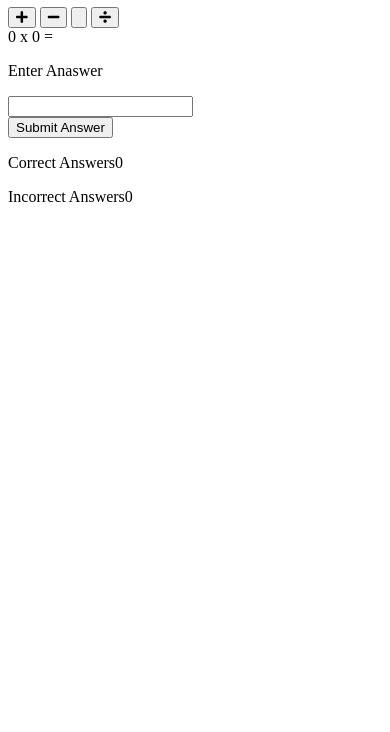
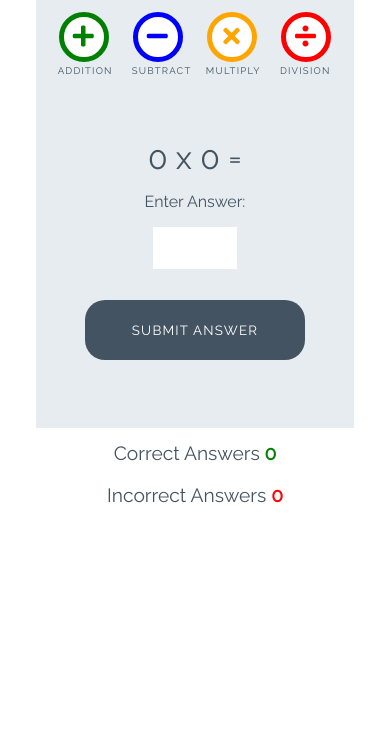
Before and after one commit to Redsskull/love-maths, a plain HTML site: page index.html in a window 390 px wide. Shown: the part 112-844 px from the top of the page. Drawn offline with Linux system fonts and the light colour scheme.

Commit message:
Set up strcuture of game functions

```diff
--- a/assets/css/style.css
+++ b/assets/css/style.css
@@ -0,0 +1,252 @@
+/* --------- Global style */
+
+body {
+    background-color: white;
+    font-family: "Raleway", sans-serif;
+    color: #445361;
+    text-align: center;
+}
+
+/* --------- Heading */
+
+.heading {
+    text-align: center;
+    font-size: 2.5rem;
+}
+
+.logo {
+    height: 40px;
+    padding-right: 5px;
+}
+
+/* --------- Game layout */
+
+.game-area {
+    background-color: #E6ECF0;
+    box-sizing: border-box;
+    width: 85%;
+    height: 65vh;
+    max-height: 450px;
+    max-width: 830px;
+    margin-left: auto;
+    margin-right: auto;
+    padding: 1%;
+}
+
+.question-area {
+    width: 50%;
+    font-size: 2rem;
+    margin: auto;
+    padding: 50px 0;
+}
+
+.question-area span {
+    padding: 0 15px;
+}
+
+.score-area {
+    margin: 5px auto;
+    width: 60%;
+    font-size: 1.2rem;
+}
+
+.controls-area {
+    width: 85%;
+    margin: 30px auto;
+}
+
+#score {
+    color: green;
+    font-weight: bold;
+}
+
+#incorrect {
+    color: red;
+    font-weight: bold;
+}
+
+.answer-message {
+    display: none;
+    font-size: 1rem;
+}
+
+#answer-box {
+    border: none;
+    color: #445361;
+    display: inline-block;
+    height: 40px;
+    width: 80px;
+    font-size: 1.2rem;
+}
+
+.scores {
+    display: inline-block;
+    padding: 25px;
+}
+
+/* --------- Buttons */
+
+.btn {
+    width: 220px;
+    height: 60px;
+    font-family: "Raleway", sans-serif;
+    text-transform: uppercase;
+    letter-spacing: 1.2px;
+    color: white;
+}
+
+.btn:focus {
+    outline: none;
+}
+
+.btn--big {
+    padding-top: 10px;
+    border-radius: 50%;
+    background-color: white;
+    border: 10px solid;
+    width: 100px;
+    height: 100px;
+    font-size: 3.2rem;
+    margin: 0 30px;
+    transition: all 0.5s;
+}
+
+.btn--big::after{
+    content: attr(data-type);
+    font-size: 1rem;
+    color: #445361;
+    position: relative;
+    left: -0.5em;
+}
+
+.btn--blue {
+    border-color: blue;
+    color: blue;
+}
+
+.btn--blue:active,
+.btn--blue:hover {
+    background-color: darkblue;
+    color: white;
+}
+
+.btn--orange {
+    border-color: orange;
+    color: orange;
+}
+
+.btn--orange:active,
+.btn--orange:hover {
+    background-color: darkorange;
+    color: white;
+}
+
+.btn--red {
+    border-color: red;
+    color: red;
+}
+
+.btn--red:active,
+.btn--red:hover {
+    background-color: darkred;
+    color: white;
+}
+
+.btn--green {
+    border-color: green;
+    color: green;
+}
+
+.btn--green:active,
+.btn--green:hover {
+    background-color: darkgreen;
+    color: white;
+}
+
+.btn--gray {
+    margin-top: 25px;
+    background-color: #445361;
+    border: 1px transparent;
+    border-radius: 20px;
+}
+
+.btn--gray:active,
+.btn--gray:hover {
+    background-color: #0d1013;
+}
+
+/* --------- Media queries */
+
+@media (max-width: 414px) {
+    .controls-area {
+        width: 100%;
+    }
+
+    .btn--big {
+        margin: 0 10px;
+        padding: 5px;
+        border: 5px solid;
+        width: 50px;
+        height: 50px;
+        font-size: 1.5rem;
+    }
+
+    .btn--big::after {
+        font-size: 0.6rem;
+        left: -0.7rem;
+    }
+
+    .question-area {
+        padding: 10% 0;
+        width: 100%;
+    }
+
+    .question-area span {
+        padding: 0;
+    }
+
+    .answer-message {
+        display: block;
+    }
+
+    #answer-box {
+        display: block;
+        margin: 0 auto;
+    }
+    .btn--gray {
+        margin-top: 0;
+    }
+
+    .score-area {
+        width: 100%;
+    }
+
+    .scores {
+        margin: 0.5em auto;
+        display: block;
+        padding: 5px;
+    }
+
+    .heading {
+        font-size: 2rem;
+    }
+}
+
+@media (max-width: 320px) {
+    .game-area {
+        height: 70vh;
+    }
+
+    .controls-area {
+        width: 75%;
+        margin: 10px auto;
+    }
+
+    .btn--big {
+        margin: 10px 10px;
+    }
+    .question-area {
+        padding: 10px 0;
+    }
+
+}
--- a/assets/js/script.js
+++ b/assets/js/script.js
@@ -0,0 +1,35 @@
+function runGame(){
+
+}
+
+function checkAnswer(){
+
+}
+
+function calculateCorrectAnswer(){
+
+}
+
+function incrementScore(){
+
+}
+
+function incrementWrongAnswer(){
+
+}
+
+function displayAdditonQuestion(){
+
+}
+
+function displaySubtractQuestion(){
+
+}
+
+function displayMultiplyQuestion(){
+
+}
+
+function displayDivisionQuestion(){
+
+}
--- a/index.html
+++ b/index.html
@@ -1,52 +1,56 @@
 <!DOCTYPE html>
 <html lang="en">
+
 <head>
     <meta charset="UTF-8">
-    <meta http-equiv="X-UA-Compatible" content="IE=edge">
     <meta name="viewport" content="width=device-width, initial-scale=1.0">
-    <link rel="stylesheet" href="https://use.fontawesome.com/releases/v5.7.2/css/all.css" integrity="sha384-fnmOCqbTlWIlj8LyTjo7mOUStjsKC4pOpQbqyi7RrhN7udi9RwhKkMHpvLbHG9Sr" crossorigin="anonymous">
+
+    <!-- font awesome and google fonts -->
+    <link rel="stylesheet" href="https://use.fontawesome.com/releases/v5.7.2/css/all.css"
+        integrity="sha384-fnmOCqbTlWIlj8LyTjo7mOUStjsKC4pOpQbqyi7RrhN7udi9RwhKkMHpvLbHG9Sr" crossorigin="anonymous">
     <link href="https://fonts.googleapis.com/css?family=Raleway%7CRighteous" rel="stylesheet">
+
     <link rel="stylesheet" href="assets/css/style.css">
     <title>Document</title>
 </head>
+
 <body>
     <h1 class="heading">
         <img class="logo" src="assets/images/logo.png" alt="logo"> Love Maths
     </h1>
 
     <div class="game-area">
-    <div class="controls-area"></div>
-    <button class="btn btn--big btn--green">
+        <div class="controls-area">
+            <button data-type="addition" class="btn btn--big btn--green">
                 <i class="fas fa-plus"></i>
             </button>
-    <button class="btn btn--big btn--blue">
+            <button data-type="subtract" class="btn btn--big btn--blue">
                 <i class="fas fa-minus"></i>
             </button>
-    <button class="btn btn--big btn--orange">
-        <i class="fas fa-time"></i>
+            <button data-type="multiply" class="btn btn--big btn--orange">
+                <i class="fas fa-times"></i>
             </button>
-    <button class="btn btn--big btn--red">
+            <button data-type="division" class="btn btn--big btn--red">
                 <i class="fas fa-divide"></i>
             </button>
-
         </div>
-    <div class="questions-area">
-        <spane id="operand1">0</spane>
-        <spane id="operator">x</spane>
-        <spane id="operand2">0</spane>
-        <spane>=</spane>
-        <p class="answer-message">Enter Anaswer</p>
+        <div class="question-area">
+            <span id="operand1">0</span>
+            <span id="operator">x</span>
+            <span id="operand2">0</span>
+            <span>=</span>
+            <p class="answer-message">Enter Answer:</p>
             <input id="answer-box" type="number">
         </div>
-    <button class="btn btn--gray">Submit Answer</button>
+        <button data-type="submit" class="btn btn--gray">Submit Answer</button>
+    </div>
 
     <div class="score-area">
-        <p class = "score"> Correct Answers<span id="score">0</span></p>
-        <p class = "score">Incorrect Answers<span id="Incorrect">0</span></p>
+        <p class="scores">Correct Answers <span id="score">0</span></p>
+        <p class="scores">Incorrect Answers <span id="incorrect">0</span></p>
     </div>
-
-
 
     <script src="assets/js/script.js"></script>
 </body>
+
 </html>
```
Lines whose indentation alone changed are shown as unchanged.
